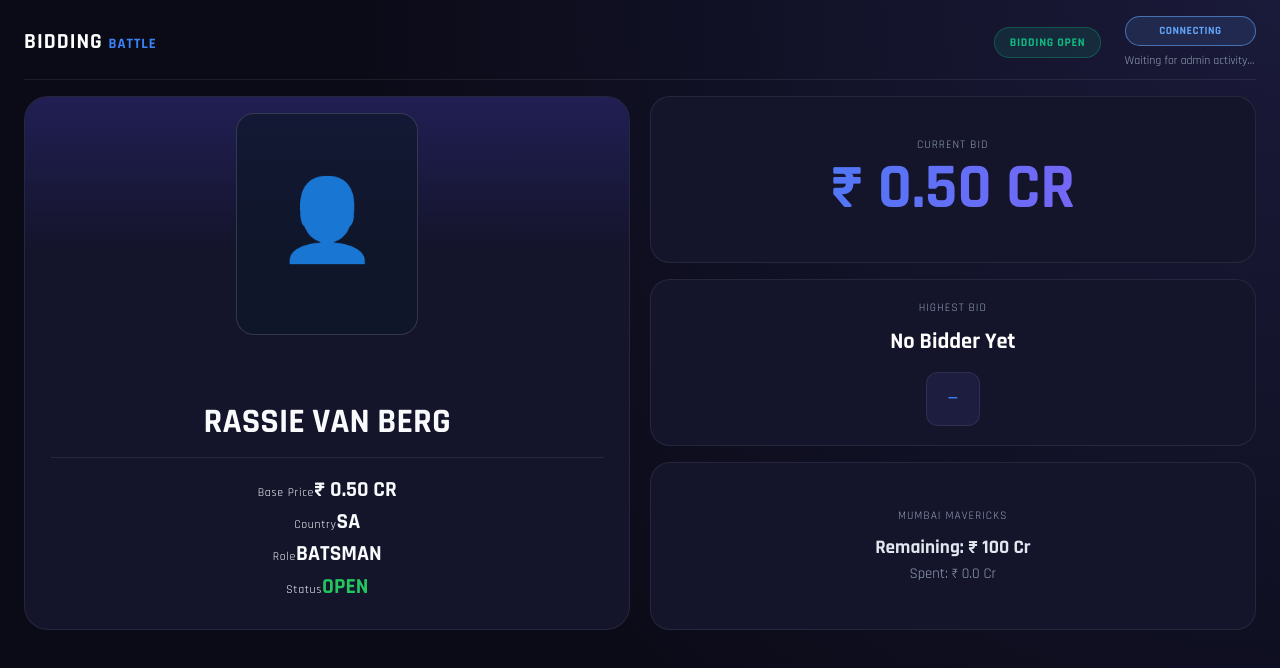
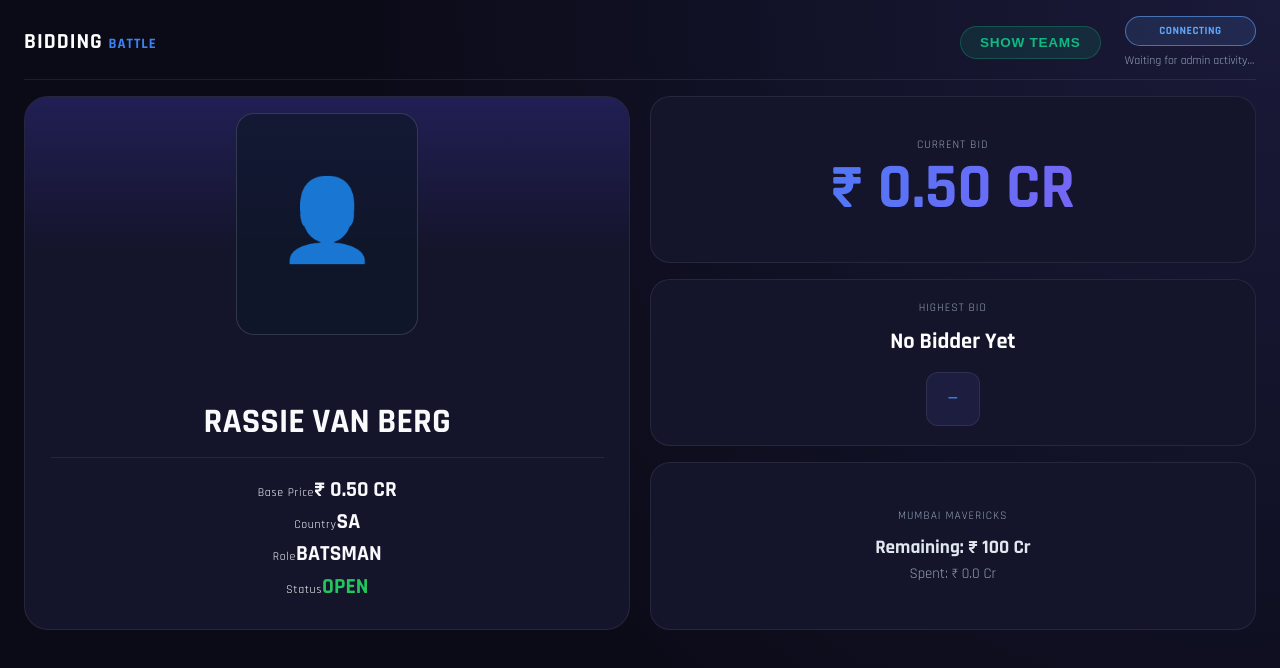
Before and after one commit to addysrii/bidding-game, a React (Vite) app in the folder client/: page /dashboard in a window 1280 px wide. Shown: the top 668 px of the page. Built offline with nearby package versions, Linux system fonts and the light colour scheme; no server answers.

Commit message:
added team viewing

```diff
--- a/client/src/Dashboard.css
+++ b/client/src/Dashboard.css
@@ -914,3 +914,68 @@ body {
     grid-template-columns: 1fr;
   }
 }
+
+/* NEW STYLES FOR TEAMS VIEW */
+.view-toggle-btn {
+  background: rgba(16, 185, 129, 0.12);
+  color: #10b981;
+  padding: 0.5rem 1.2rem;
+  border-radius: 999px;
+  border: 1px solid rgba(16, 185, 129, 0.3);
+  font-weight: 700;
+  font-size: 0.85rem;
+  letter-spacing: 0.7px;
+  text-transform: uppercase;
+  cursor: pointer;
+  transition: all 0.2s ease;
+  font-family: 'Outfit', sans-serif;
+}
+
+.view-toggle-btn:hover {
+  background: rgba(16, 185, 129, 0.2);
+  transform: translateY(-1px);
+  box-shadow: 0 4px 12px rgba(16, 185, 129, 0.2);
+}
+
+.view-toggle-btn.back-btn {
+  background: rgba(59, 130, 246, 0.12);
+  color: #3b82f6;
+  border-color: rgba(59, 130, 246, 0.3);
+}
+
+.view-toggle-btn.back-btn:hover {
+  background: rgba(59, 130, 246, 0.2);
+  box-shadow: 0 4px 12px rgba(59, 130, 246, 0.2);
+}
+
+.teams-view-screen {
+  flex: 1;
+  animation: fadeIn 0.4s ease-out;
+  overflow-y: auto;
+  padding: 1rem 0;
+}
+
+.teams-view-screen .team-grid {
+  grid-template-columns: repeat(auto-fill, minmax(280px, 1fr));
+  gap: 1.5rem;
+  padding: 1rem;
+}
+
+.teams-view-screen .team-card {
+  height: 140px;
+  padding: 1.5rem;
+  background: rgba(30, 41, 59, 0.6);
+  border: 1px solid rgba(255, 255, 255, 0.1);
+}
+
+@keyframes fadeIn {
+  from {
+    opacity: 0;
+    transform: translateY(10px);
+  }
+
+  to {
+    opacity: 1;
+    transform: translateY(0);
+  }
+}
--- a/client/src/Dashboard.jsx
+++ b/client/src/Dashboard.jsx
@@ -1,6 +1,7 @@
 import React, { useEffect, useRef, useState } from 'react';
 import './Dashboard.css';
 import SquadModal from './components/SquadModal';
+import TeamGrid from './components/TeamGrid';
 import { useAuction } from './context/AuctionContext';
 import { io } from 'socket.io-client';
 
@@ -25,6 +26,7 @@ const Dashboard = () => {
     const [lastAdminEvent, setLastAdminEvent] = useState('Waiting for admin activity...');
     const [breakEndsAt, setBreakEndsAt] = useState(null);
     const [breakSecondsLeft, setBreakSecondsLeft] = useState(0);
+    const [showTeamsView, setShowTeamsView] = useState(false);
     const socketRef = useRef(null);
 
     // Derived state for My Team
@@ -149,8 +151,13 @@ const Dashboard = () => {
                 </div>
 
                 <div className="header-right">
-                    <div className={`live-indicator ${breakSecondsLeft > 0 ? 'break' : ''}`}>
-                        {breakSecondsLeft > 0 ? `BREAK ${formatTimer(breakSecondsLeft)}` : 'BIDDING OPEN'}
+                    <div className="view-toggle-container">
+                        <button
+                            className={`view-toggle-btn ${showTeamsView ? 'back-btn' : ''}`}
+                            onClick={() => setShowTeamsView(!showTeamsView)}
+                        >
+                            {showTeamsView ? '← BACK TO AUCTION' : (breakSecondsLeft > 0 ? `BREAK ${formatTimer(breakSecondsLeft)}` : 'SHOW TEAMS')}
+                        </button>
                     </div>
                     <div className="socket-banner">
                         <span className={`socket-pill socket-pill--${socketStatus.toLowerCase()}`}>{socketStatus}</span>
@@ -159,6 +166,15 @@ const Dashboard = () => {
                 </div>
             </header>
 
+            {showTeamsView ? (
+                <div className="teams-view-screen">
+                    <TeamGrid
+                        teams={teams}
+                        onTeamClick={setSelectedTeam}
+                        title="ALL TEAMS SQUADS"
+                    />
+                </div>
+            ) : (
                 <div className="projector-main">
                     <section className="player-details-panel">
                         <div className="player-image-frame">
@@ -212,6 +228,7 @@ const Dashboard = () => {
                         </div>
                     </section>
                 </div>
+            )}
 
             {selectedTeam && (
                 <SquadModal
```
Lines whose indentation alone changed are shown as unchanged.
